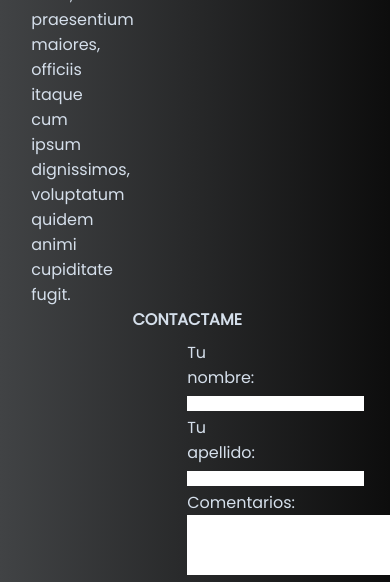
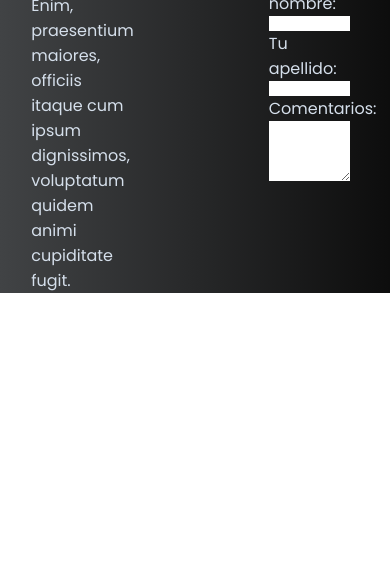
Before and after one commit to nicolassanti/coder_web_dev, a plain HTML site: page pages/contact.html in a window 390 px wide. Shown: the part 845-1427 px from the top of the page. After the commit the page ends 1138 px from the top, so only its background shows below. Drawn offline with Linux system fonts and the light colour scheme.

Commit message:
listo contacto sin responsive

```diff
--- a/css/style.css
+++ b/css/style.css
@@ -302,30 +302,47 @@ border-radius: 4vh 4vh 0 0;
 /* -- RECURSOS -- */
 
 /* CONTACTO */
+#contacto main{
+    display: grid;
+    grid-template-columns: 2fr 1fr 1fr;
+    grid-template-rows: auto auto;
+    gap: 16vh;
+    grid-template-areas:
+    "mapa mapa mapa"
+    "comentario formulario formulario";
+}
+#contacto main section#mapa{
+    grid-area: mapa;
+}
 #contacto section iframe {
     margin: 4vh 8vw;
     width: 80vw;
     height: 20vh;
 }
+#contacto section#comentario{
+    grid-area: comentario;
+    display: flex;
+    flex-direction: column;
+    align-items: center;
+    justify-content: center;
+    margin-left: 8vw;
+}
+
 #contacto #formulario_contacto{
-    margin: 4vh 8vw;
-    width: 80vw;
-    height: 50vh;
-}
-#contacto #formulario_contacto div{
-    top:40vh;
-    left: 10vw;
-    width: 20vw;
-}
-#contacto #formulario_contacto h4{
- text-align: center;
+    grid-area: formulario;
+    display: flex;
+    flex-direction: column;
+    justify-content: space-around;
 }
 #contacto #formulario_contacto form{
-    margin:1vh 40vw;
-    width: 20vw;
-   }
+    display: flex;
+    flex-direction: column;
+    justify-content: space-around;
+    width: 60%;
+}
+
 #contacto footer section {
-    margin-left: 40vw;
+    margin-left: 10vw;
 }
 
 /*-- CONTACTO --*/
--- a/pages/contact.html
+++ b/pages/contact.html
@@ -21,15 +21,14 @@
         </nav>
     </header>
     <main>
-        <section>
+        <section id="mapa">
             <iframe src="https://www.google.com/maps/embed?pb=!1m18!1m12!1m3!1d53609.02222847381!2d-68.89971899805215!3d-32.88325636538768!2m3!1f0!2f0!3f0!3m2!1i1024!2i768!4f13.1!3m3!1m2!1s0x967e093ec45179bf%3A0x205a78f6d20efa3a!2sMendoza%2C%20Capital%2C%20Mendoza!5e0!3m2!1ses!2sar!4v1684197266360!5m2!1ses!2sar" width="600" height="450" style="border:0;" allowfullscreen="" loading="lazy" referrerpolicy="no-referrer-when-downgrade"></iframe>
         </section>
-
+        <section id="comentario">
+            <h5>Lorem ipsum dolor sit amet.</h5>
+            <p>Lorem ipsum dolor sit amet consectetur adipisicing elit. Voluptate sapiente animi non fugiat veniam, possimus vitae dignissimos! Enim, praesentium maiores, officiis itaque cum ipsum dignissimos, voluptatum quidem animi cupiditate fugit.</p>
+        </section>
         <section id="formulario_contacto">
-            <div>
-                <h5><strong>Lorem ipsum dolor sit amet.</strong></h5>
-                <p>Lorem ipsum dolor sit amet consectetur adipisicing elit. Voluptate sapiente animi non fugiat veniam, possimus vitae dignissimos! Enim, praesentium maiores, officiis itaque cum ipsum dignissimos, voluptatum quidem animi cupiditate fugit.</p>
-            </div>
             <h4>CONTACTAME</h4>
             <form action="#">
                 <label for="">Tu nombre:</label>
```
